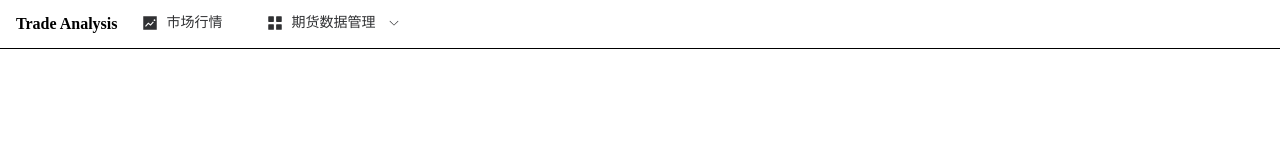
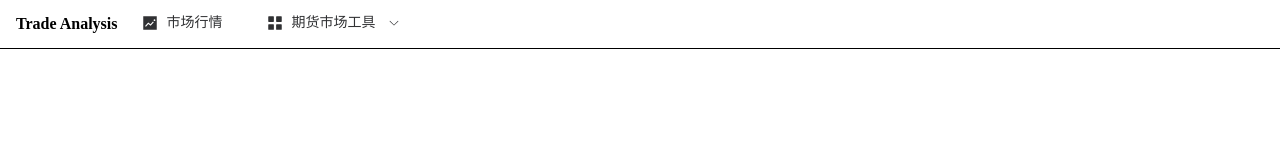
Before and after one commit to zhengyulong-cn/trade_analysis, a Vue app in the folder trade_analysis_web/: page /futures in a window 1280 px wide. Shown: the top 160 px of the page. Built offline with nearby package versions, Linux system fonts and the light colour scheme; the HTML template or start-up script is replaced by a standard one; what @imengyu/vue3-context-menu would draw is missing.

Commit message:
fix/目录修改

```diff
--- a/trade_analysis_web/src/router/modules.ts
+++ b/trade_analysis_web/src/router/modules.ts
@@ -18,33 +18,40 @@ export const RouterModules: RouteRecordRaw[] = [
     name: "Futures",
     meta: {
       icon: "Menu",
-      title: "期货数据管理",
+      title: "期货市场工具",
     },
     children: [
       {
-        path: "/futures/contract_manager",
-        component: () => import("@/views/futures/future_contracts_manager/FutureContractManager.vue"),
+        path: "/futures/open_opportunity_analysis",
+        component: () => import("@/views/futures/open_opportunity_analysis/OpenOpportunityAnalysis.vue"),
         meta: {
-          icon: "",
-          title: "期货合约管理",
+          title: "开仓机会分析",
         },
       },
       {
         path: "/futures/data_manager",
-        component: () => import("@/views/futures/future_data_manager/FutureDataManager.vue"),
         meta: {
-          icon: "",
-          title: "期货K线管理",
+          title: "数据管理",
         },
-      },
-      {
-        path: "/futures/open_opportunity_analysis",
-        component: () => import("@/views/futures/open_opportunity_analysis/OpenOpportunityAnalysis.vue"),
-        meta: {
-          icon: "",
-          title: "开仓机会分析",
-        },
-      },
+        children: [
+          {
+            path: "/futures/contracts",
+            component: () => import("@/views/futures/future_contracts_manager/FutureContractManager.vue"),
+            meta: {
+              icon: "",
+              title: "期货合约管理",
+            },
+          },
+          {
+            path: "/futures/klines",
+            component: () => import("@/views/futures/future_klines_manager/FutureKlinesManager.vue"),
+            meta: {
+              icon: "",
+              title: "期货K线管理",
+            },
+          },
+        ]
+      }
     ],
   },
 ]
```
Also changed, not shown: trade_analysis_web/src/views/futures/future_klines_manager/FutureKlinesManager.vue (renamed from trade_analysis_web/src/views/futures/future_data_manager/FutureDataManager.vue).
